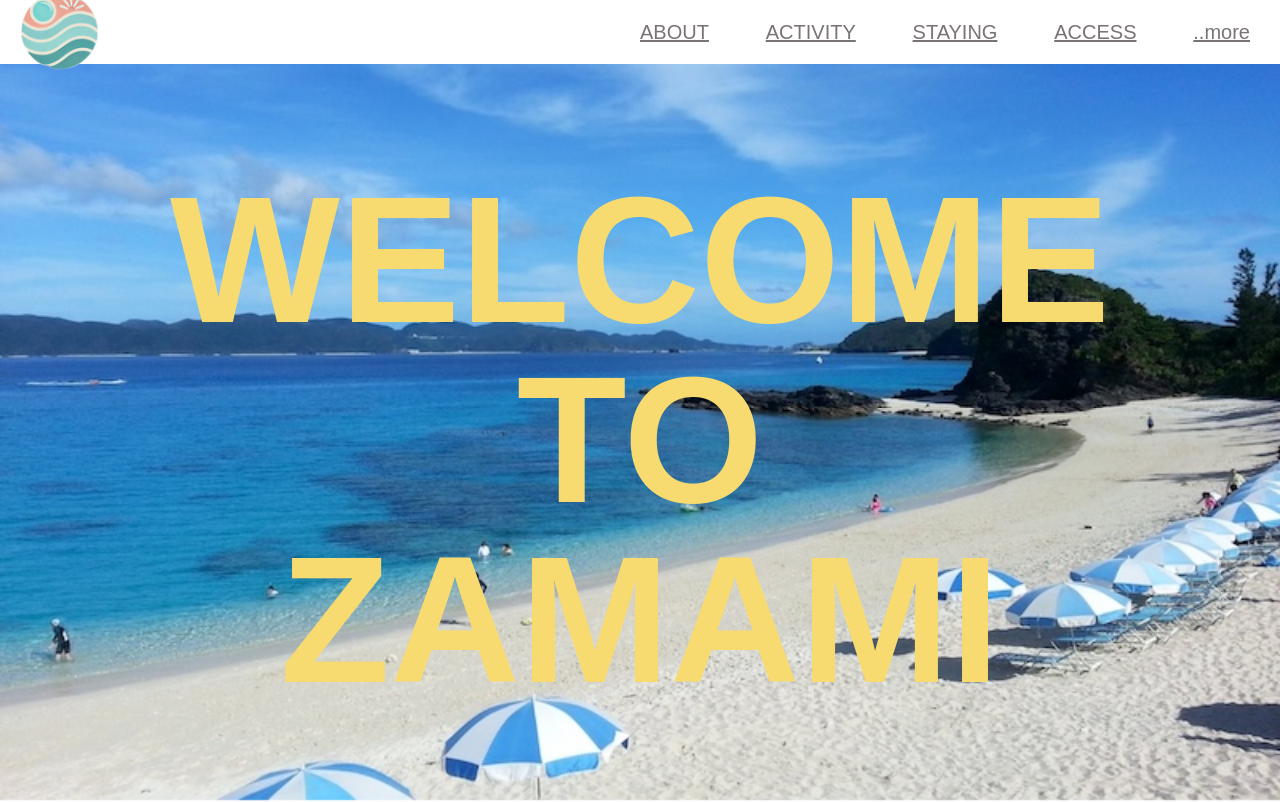
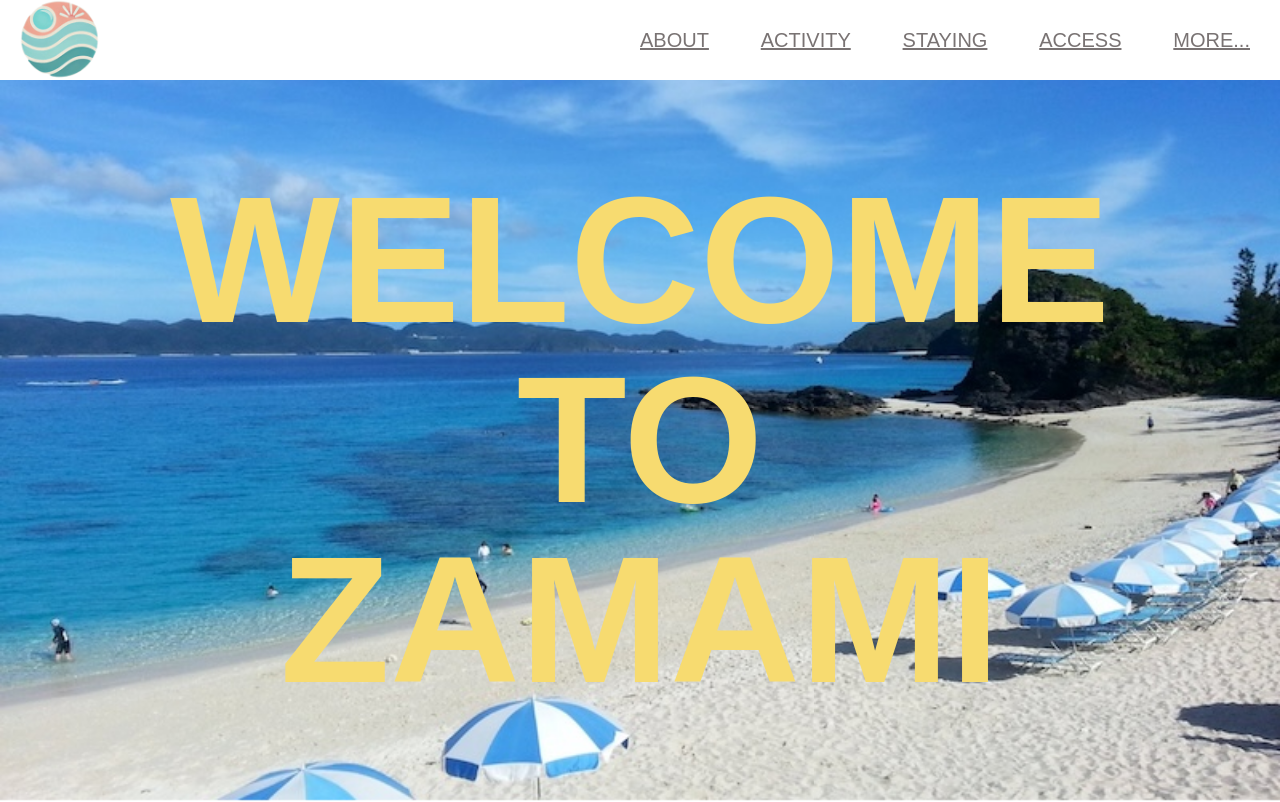
Before and after one commit to Cana0930/78_originalssite, a plain HTML site: page index.html in a window 1280 px wide. Shown: the top 802 px of the page. Drawn offline with nearby package versions, Linux system fonts and the light colour scheme; a web font is replaced by a local one.

Commit message:
ちょっとだけよ

```diff
--- a/assets/css/stl2maime.css
+++ b/assets/css/stl2maime.css
@@ -18,7 +18,7 @@
   color:rgb(121, 115, 115);
   background-color: white;
   width: 100%;
-  height: 64px;
+  height: 80px;
   position: fixed;
   top: 0;
   left: 0;
@@ -139,6 +139,7 @@
 .header__hamburger {
   width: 48px;
   height: 100%;
+  margin-right: 15px;
 
 }
 
--- a/assets/css/style.css
+++ b/assets/css/style.css
@@ -17,7 +17,7 @@
 .header {
   background-color: white;
   width: 100%;
-  height: 64px;
+  height: 80px;
   position: fixed;
   top: 0;
   left: 0;
@@ -136,6 +136,7 @@
 .header__hamburger {
   width: 48px;
   height: 100%;
+  margin-right: 15px;
 
 }
 
--- a/index.html
+++ b/index.html
@@ -1,9 +1,28 @@
+<!--
+ 10/30
+ロゴのサイズ変更か
+ヘッダーをもう少し高さ出す
+ハンバーガーメニュー部分も右に余白入れる
+
+ロゴ部分などクリックするところがわかりにくいので、マウスオーバーでクリックなど入れる
+
+2p
+Bootstrapでアコーディオンメニュー
+マウスリーブで他のメニューが閉じるようにする
+
+フッターの幅を利かせて内容を追加してもいい
+
+-->
+
+
+
+
 <!DOCTYPE html>
 <html lang="en">
 <head>
     <meta charset="UTF-8">
     <meta name="viewport" content="width=device-width, initial-scale=1.0">
-    <title>npriginal1</title>
+    <title>初めてのzamami</title>
     <link rel="stylesheet" href="./assets/css/reset.css">
     <link rel="stylesheet" href="./assets/css/style.css">
     <link rel="preconnect" href="https://fonts.googleapis.com">
@@ -27,7 +46,7 @@
         <li class="nav-items__item"><a href="#details-2">ACTIVITY</a></li>
         <li class="nav-items__item"><a href="#details-3">STAYING</a></li>
         <li class="nav-items__item"><a href="#details-4">ACCESS</a></li>
-        <li class="nav-items__item"><a href="./indx2maime.html">..more</a></li>
+        <li class="nav-items__item"><a href="./indx2maime.html">MORE...</a></li>
         </ul>
     </nav>
 
@@ -149,8 +168,6 @@
 </main>
 
 
-
-
 <footer>
     <small>Copyright &copy; edakana .inc</small>
     <i class="fab fa-instagram"></i>
```
Also changed, not shown: indx2maime.html (+5 -6 lines). Lines whose indentation alone changed are shown as unchanged.
